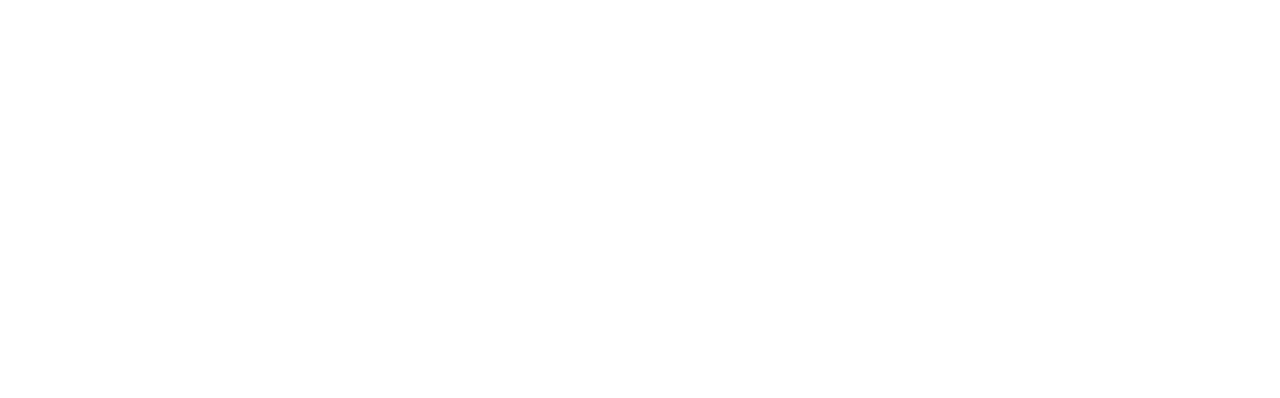
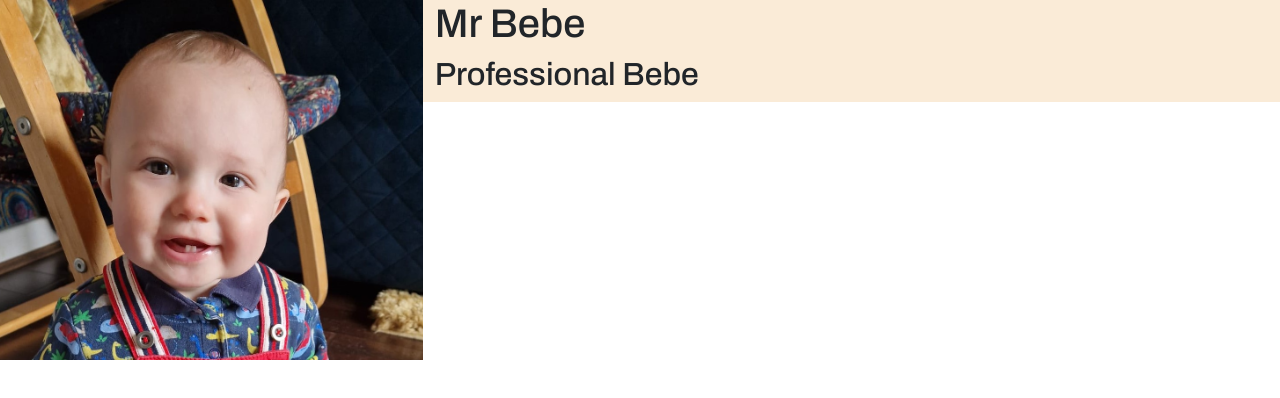
Before and after one commit to RhysYDev/CVProject, a website: page index.html in a window 1280 px wide. Drawn offline with nearby package versions, Linux system fonts and the light colour scheme.

Commit message:
change idea of site, add logo, title

```diff
--- a/assets/css/style.css
+++ b/assets/css/style.css
@@ -0,0 +1,25 @@
+@import url('https://fonts.googleapis.com/css2?family=Archivo:ital,wght@0,100..900;1,100..900&display=swap');
+
+body {
+    font-family: "Archivo", sans-serif;
+}
+
+.bg-color-name-title {
+    background-color: antiquewhite;
+}
+
+
+header {
+    margin: 0;
+}
+
+.logo {
+    background: url(../images/bebefacesmile.jpeg);
+    background-position: center;
+    background-repeat: no-repeat;
+    background-size: cover;
+    min-height: 360px;
+    transition: all .5s ease-in-out;
+    -moz-transition: all .5s ease-in-out;
+    -webkit-transition: all .5s ease-in-out;
+}
--- a/index.html
+++ b/index.html
@@ -4,15 +4,30 @@
 <head>
     <meta charset="utf-8">
     <meta name="viewport" content="width=device-width, initial-scale=1">
-    <title>RhysYDev CV</title>
+    <title>Mr Bebe's CV</title>
     <link href="https://cdn.jsdelivr.net/npm/bootstrap@5.3.3/dist/css/bootstrap.min.css" rel="stylesheet"
         integrity="sha384-QWTKZyjpPEjISv5WaRU9OFeRpok6YctnYmDr5pNlyT2bRjXh0JMhjY6hW+ALEwIH" crossorigin="anonymous">
     <link rel="stylesheet" href="https://use.fontawesome.com/releases/v5.0.10/css/all.css"
         integrity="sha384-+d0P83n9kaQMCwj8F4RJB66tzIwOKmrdb46+porD/OvrJ+37WqIM7UoBtwHO6Nlg" crossorigin="anonymous">
+    <link rel="stylesheet" href="assets/css/style.css">
 </head>
 
 <body>
-    <header>
+
+    <div class="row">
+        <a href="index.html" class="col-md-4 logo">
+        </a>
+        <div class="col-md-8">
+            <div class="row bg-color-name-title">
+                <div class="col heading">
+                    <h1 class="name">Mr Bebe</h1>
+                    <h2 class="title">Professional Bebe</h2>
+
+                </div>
+            </div>
+        </div>
+    </div>
+    </div>
 
     </header>
 
```
Also changed, not shown: content.html (+35 -0 lines), resume.html (+35 -0 lines), assets/images/bebefacesmile.jpeg (added), 1 other file.
